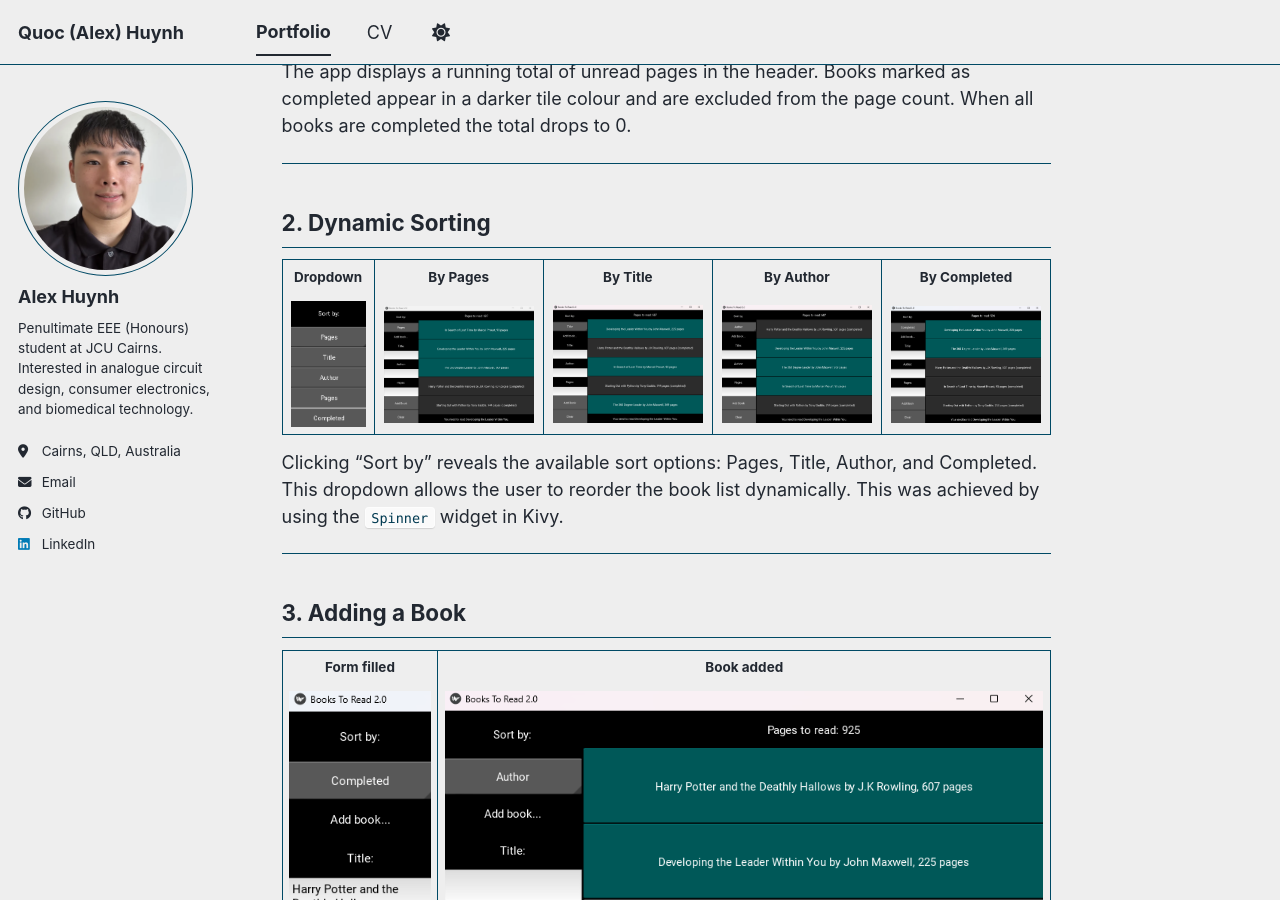
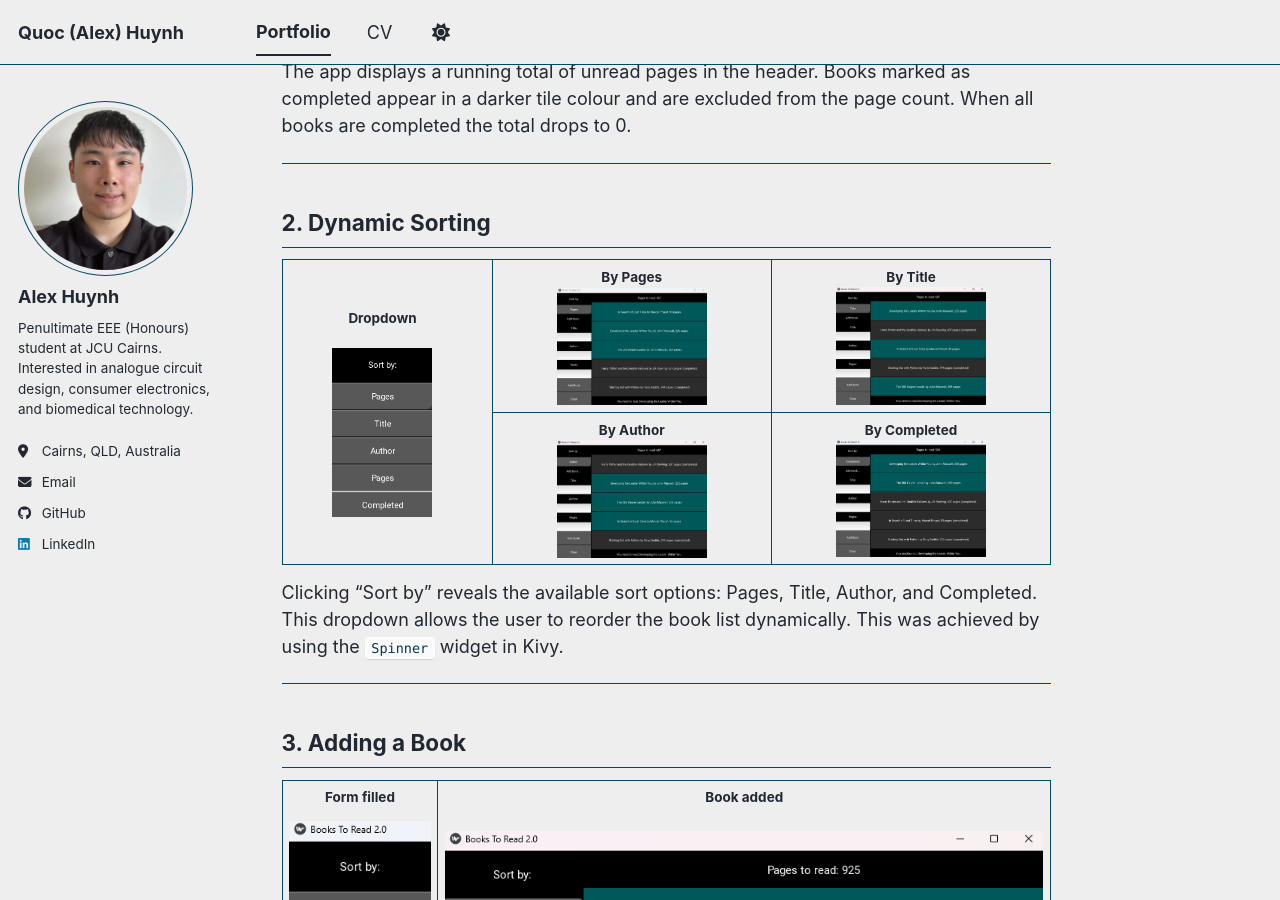
Before and after one commit to quochuynh1/quochuynh1.github.io, a Jekyll site: the page built from _portfolio/books2.md, in a window 1280 px wide and 900 px high, scrolled down 1250 px. Built offline with Jekyll 4.4.1, drawn with Linux system fonts in a browser that asks for light colours; a script bundle is joined from its source files by our own code; library files that are not in the unit come from our copies.

Commit message:
Fix image sizing issue in books2.md

```diff
--- a/_portfolio/books2.md
+++ b/_portfolio/books2.md
@@ -49,18 +49,16 @@ The app displays a running total of unread pages in the header. Books marked as
 <div markdown="0">
 <table>
   <tr>
-    <th style="text-align:center">Dropdown</th>
-    <th style="text-align:center">By Pages</th>
-    <th style="text-align:center">By Title</th>
-    <th style="text-align:center">By Author</th>
-    <th style="text-align:center">By Completed</th>
+    <td rowspan="2" style="text-align:center; vertical-align:middle; padding-right:16px">
+      <strong>Dropdown</strong><br><br>
+      <img src="/images/a2books/dynamicsort.png" width="100" style="object-fit:contain">
+    </td>
+    <td style="text-align:center"><strong>By Pages</strong><br><img src="/images/a2books/sortbypages.png" width="150" style="object-fit:contain"></td>
+    <td style="text-align:center"><strong>By Title</strong><br><img src="/images/a2books/sortbytitle.png" width="150" style="object-fit:contain"></td>
   </tr>
   <tr>
-    <td style="text-align:center"><img src="/images/a2books/dynamicsort.png" width="75" style="object-fit:contain"></td>
-    <td style="text-align:center"><img src="/images/a2books/sortbypages.png" width="150" style="object-fit:contain"></td>
-    <td style="text-align:center"><img src="/images/a2books/sortbytitle.png" width="150" style="object-fit:contain"></td>
-    <td style="text-align:center"><img src="/images/a2books/sortbyauthor.png" width="150" style="object-fit:contain"></td>
-    <td style="text-align:center"><img src="/images/a2books/sortbycompleted.png" width="150" style="object-fit:contain"></td>
+    <td style="text-align:center"><strong>By Author</strong><br><img src="/images/a2books/sortbyauthor.png" width="150" style="object-fit:contain"></td>
+    <td style="text-align:center"><strong>By Completed</strong><br><img src="/images/a2books/sortbycompleted.png" width="150" style="object-fit:contain"></td>
   </tr>
 </table>
 </div>
@@ -71,18 +69,16 @@ Clicking "Sort by" reveals the available sort options: Pages, Title, Author, and
 
 ## 3. Adding a Book
 
-<div markdown="0">
 <table>
   <tr>
     <th style="text-align:center">Form filled</th>
     <th style="text-align:center">Book added</th>
   </tr>
   <tr>
-    <td style="text-align:center; vertical-align:top"><img src="/images/a2books/formfilled.png" height="250" style="object-fit:contain"></td>
-    <td style="text-align:center; vertical-align:top"><img src="/images/a2books/addbook.png" height="300" style="object-fit:contain"></td>
+    <td><img src="/images/a2books/formfilled.png" height="200" style="object-fit:contain"></td>
+    <td><img src="/images/a2books/addbook.png" height="200" style="object-fit:contain"></td>
   </tr>
 </table>
-</div>
 
 After filling in the Title, Author, and Pages fields and clicking "Add Book", the book appears in the list and the status bar confirms the addition. The page total updates automatically.
 
```
